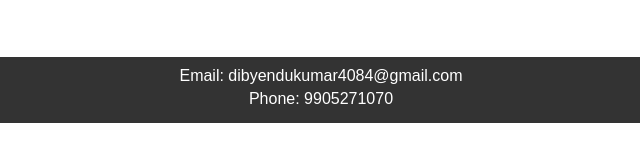
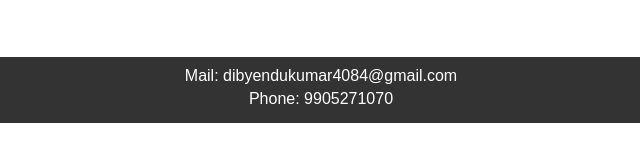
Before and after one commit to dib1991/personal_portfolio_website, a website: page index.html in a window 1280 px wide. Shown: the part 264-426 px from the top of the page, 319-959 px from the left. Drawn offline with Linux system fonts and the light colour scheme.

Commit message:
added link to the email text

```diff
--- a/index.html
+++ b/index.html
@@ -29,7 +29,8 @@
     </main>
     <footer>
         <section class="contact-info">
-            <p>Email: dibyendukumar4084@gmail.com</p>
+            <!-- <p>Email: dibyendukumar4084@gmail.com</p> -->
+            <p>Mail: <a href="mailto: dibyendukumar4084@gmail.com" class="contact-mail">dibyendukumar4084@gmail.com</a></p>
             <p>Phone: 9905271070</p>
         </section>
     </footer>
--- a/index_style.css
+++ b/index_style.css
@@ -70,3 +70,8 @@ footer {
 .contact-info p {
     margin-bottom: 5px;
 }
+
+.contact-mail {
+    color: #fff;
+    text-decoration: none;
+}
```
Also changed, not shown: about.html (added), about_style.css (added).
